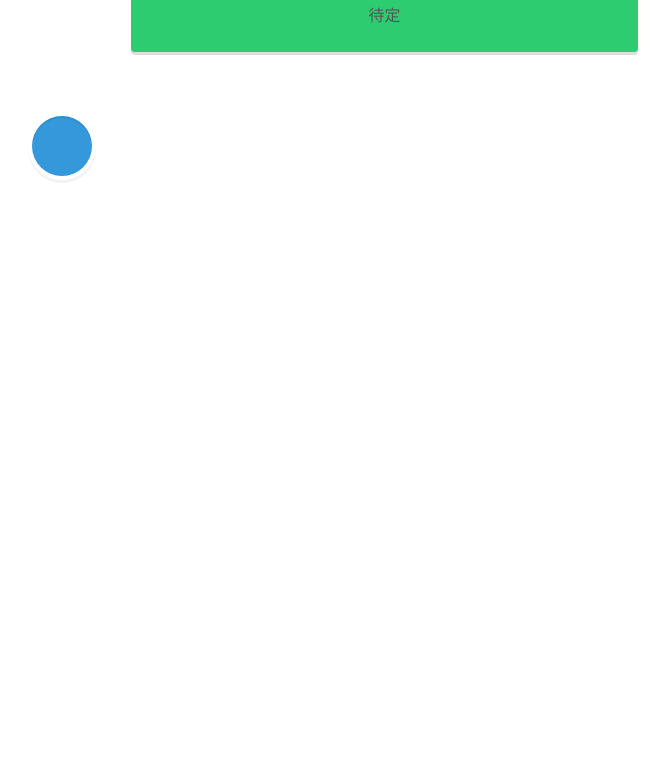
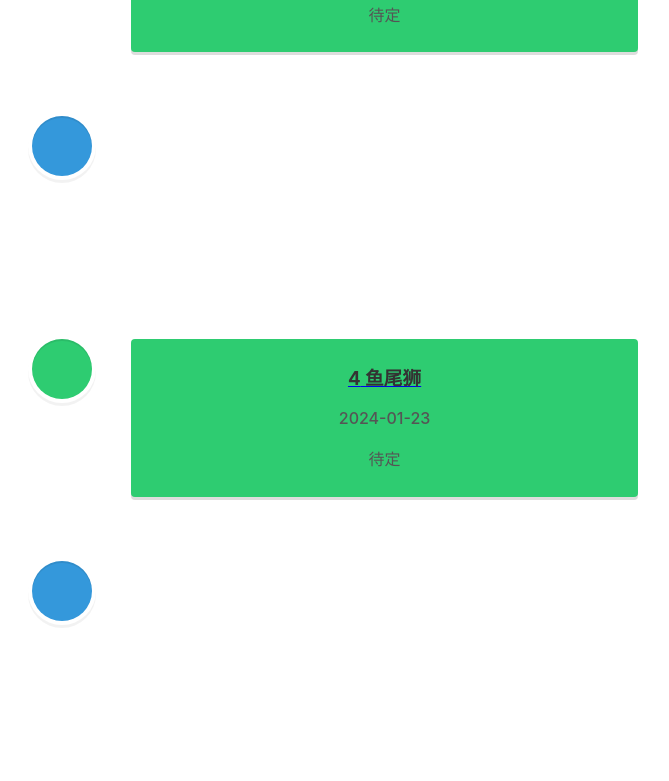
Before and after one commit to hunglun/wanxuan-website, a React (Create React App) app: page / in a window 1280 px wide. Shown: the part 360-1141 px from the top of the page, without its empty margins (578-1247 px from the left). Before the commit the page ends 800 px from the top, so only its background shows below. Built offline with nearby package versions, Linux system fonts and the light colour scheme.

Commit message:
apply color automatically

```diff
--- a/src/components/LocationTimeline.js
+++ b/src/components/LocationTimeline.js
@@ -4,16 +4,19 @@ import React from 'react';
 import { VerticalTimeline, VerticalTimelineElement } from 'react-vertical-timeline-component';
 import 'react-vertical-timeline-component/style.min.css';
 
+const color1 = '#2ecc71'
+const color2 = '#3498db'
 const LocationTimeline = ({ locations }) => {
   return (
     <VerticalTimeline>
     <div className="timeline">
       {locations.map((location, index) => (
 
+
          <VerticalTimelineElement
-         contentStyle={{ background: location.background, color: '#fff' }}
-         contentArrowStyle={{ borderRight: '7px solid  ' + location.background }}
-         iconStyle={{ background: location.background, color: '#fff' }}
+         contentStyle={{ background: (index % 2 === 0 ) ? color2 : color1, color: '#fff' }}
+         contentArrowStyle={{ borderRight: '7px solid  ' + (index % 2 === 0 ) ? color2 : color1 }}
+         iconStyle={{ background: (index % 2 === 0 ) ? color2 : color1, color: '#fff' }}
          icon={<i className={location.className} />}
          link={location.url}
        >
--- a/src/components/SingaporeLocationTimeline.js
+++ b/src/components/SingaporeLocationTimeline.js
@@ -6,9 +6,20 @@ import './SingaporeLocationTimeline.css';
 function SingaporeLocationTimeline() {
   // Example data - replace this with your actual data
   const locations = [
-    { name: '樟宜机场', date: '2024-01-22', background: '#3498db', url : 'https://www.changiairport.com' },
-    { name: '滨海湾花园', date: '2024-01-23 上午' , background: '#2ecc71', url:'https://www.gardensbythebay.com.sg'},
-    { name: '万象馆， 手工制作', date: '2024-01-23 下午' , background: '#3498db', url :'https://www.madametussauds.com/singapore' },
+    { name: '樟宜机场', date: '2024-01-22',  url : 'https://www.changiairport.com' },
+    { name: '滨海湾花园', date: '2024-01-23 上午' ,  url:'https://www.gardensbythebay.com.sg'},
+    { name: '万象馆， 手工制作', date: '2024-01-23' ,  url :'https://www.madametussauds.com/singapore' },
+    { name: '鱼尾狮', date: '2024-01-23' ,  url :'https://www.madametussauds.com/singapore' },
+    { name: '滨海湾金沙', date: '2024-01-23' ,  url :'https://www.madametussauds.com/singapore' },
+    { name: '风动飞行', date: '2024-01-24' ,  url :'https://www.madametussauds.com/singapore' },
+    { name: '新加坡游船', date: '2024-01-24' ,  url :'https://www.madametussauds.com/singapore' },
+    { name: '夜间动物园', date: '2024-01-24' ,  url :'https://www.madametussauds.com/singapore' },
+    { name: '圣淘沙', date: '2024-01-25' ,  url :'https://www.madametussauds.com/singapore' },
+    { name: '小印度', date: '2024-01-25' ,  url :'https://www.madametussauds.com/singapore' },
+    { name: '牛车水', date: '2024-01-25' ,  url :'https://www.madametussauds.com/singapore' },
+    { name: '摩天轮', date: '2024-01-25' ,  url :'https://www.madametussauds.com/singapore' },
+    { name: '科学馆', date: '2024-01-26' ,  url :'https://www.madametussauds.com/singapore' },
+    { name: '樟宜机场', date: '2024-01-26' ,  url :'https://www.madametussauds.com/singapore' },
 
     // Add more locations as needed
   ];
```
